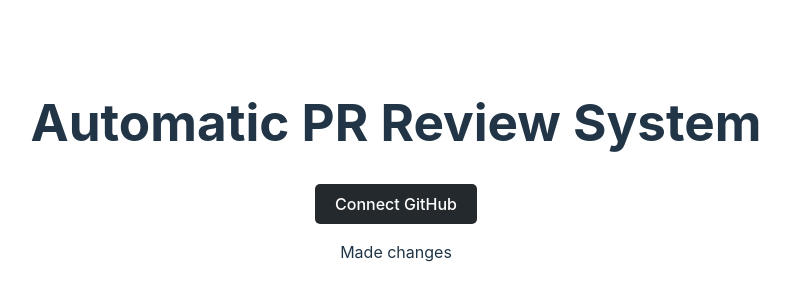
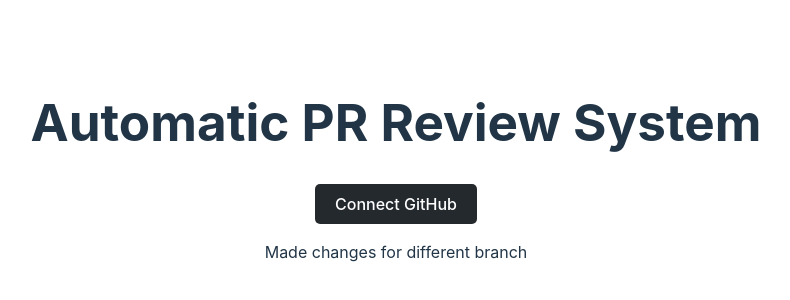
Before and after one commit to masuma011/workik-task, a React (Vite) app: page / in a window 1280 px wide. Shown: the part 230-530 px from the top of the page, without its empty margins (244-1034 px from the left). Built offline with nearby package versions, Linux system fonts and the light colour scheme.

Commit message:
Your commit message describing the changes

```diff
--- a/src/App.jsx
+++ b/src/App.jsx
@@ -14,7 +14,7 @@ function App() {
             <button onClick={handleLogin} style={styles.button}>
                 Connect GitHub
             </button>
-            <p>Made changes</p>
+            <p>Made changes for different branch</p>
         </div>
     );
 }
```
